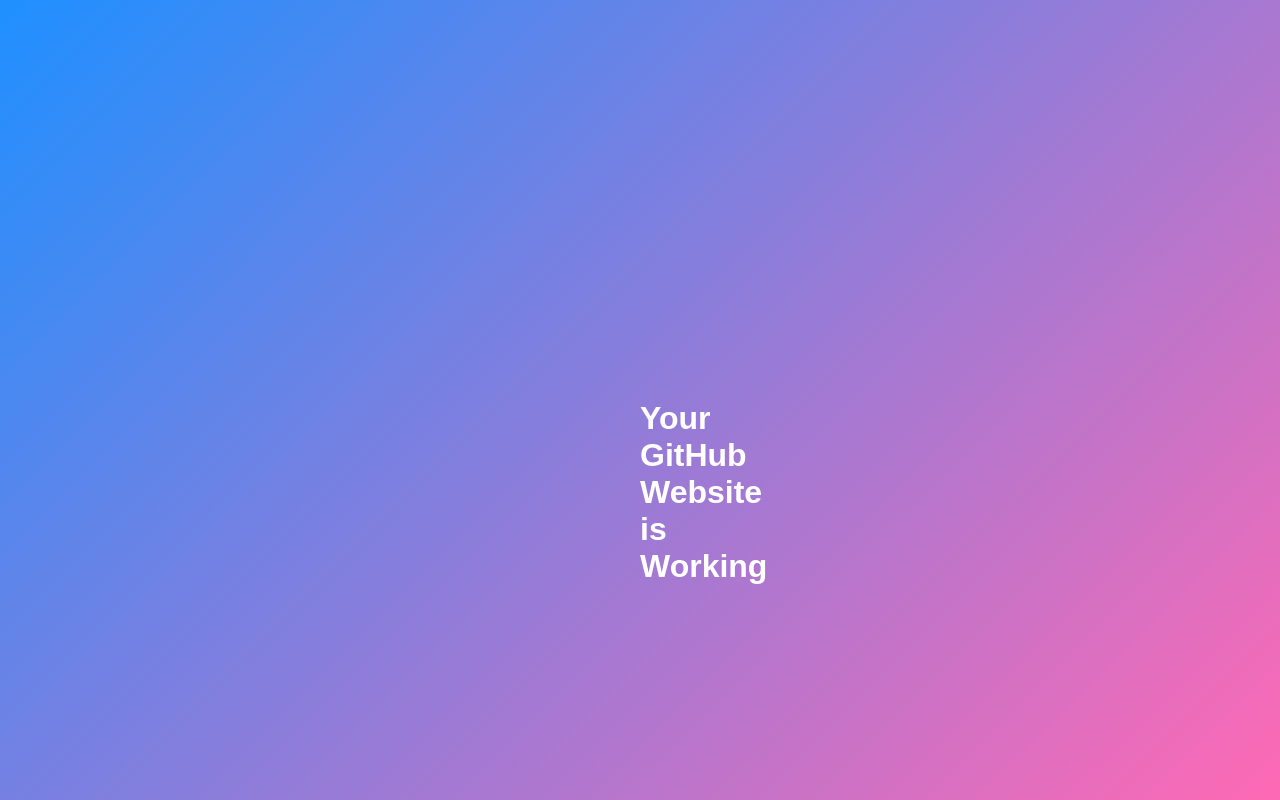
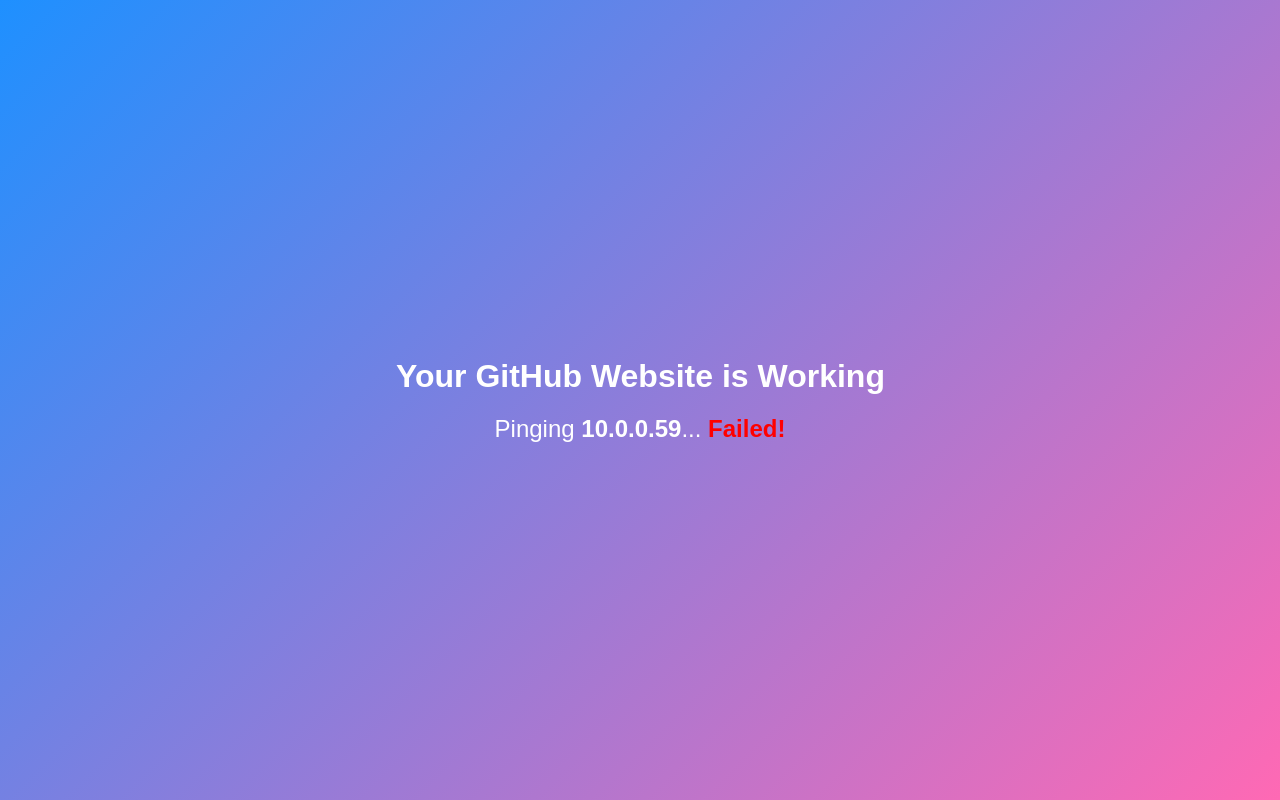
Before and after one commit to avrahulkumarreddy/avrahulkumarreddy.github.io, a plain HTML site: page index.html in a window 1280 px wide. Drawn offline with Linux system fonts and the light colour scheme; no server answers.

Commit message:
Update index.html

```diff
--- a/index.html
+++ b/index.html
@@ -3,32 +3,27 @@
 <head>
     <meta charset="UTF-8">
     <meta name="viewport" content="width=device-width, initial-scale=1.0">
-    <title>3D Effect - GitHub Website</title>
+    <title>3D GitHub Website with Ping</title>
     <style>
         body {
             margin: 0;
             height: 100vh;
             display: flex;
+            flex-direction: column;
             justify-content: center;
             align-items: center;
             background: linear-gradient(135deg, #1e90ff, #ff69b4);
             overflow: hidden;
             font-family: Arial, sans-serif;
+            color: #fff;
         }
 
         .text-container {
-            position: relative;
             font-size: 2rem;
-            color: #fff;
             font-weight: bold;
             transform-style: preserve-3d;
             animation: rotate 5s infinite linear;
-        }
-
-        .text-container span {
-            display: inline-block;
-            position: absolute;
-            transform: translateZ(0px);
+            text-align: center;
         }
 
         @keyframes rotate {
@@ -48,11 +43,45 @@
                 transform: rotateX(0deg) rotateY(0deg);
             }
         }
+
+        .ping-container {
+            margin-top: 20px;
+            font-size: 1.5rem;
+        }
+
+        .ping-status {
+            color: #ff0;
+            font-weight: bold;
+        }
     </style>
 </head>
 <body>
     <div class="text-container">
-        <span>Your GitHub Website is Working</span>
+        Your GitHub Website is Working
     </div>
+    <div class="ping-container">
+        <span>Pinging <strong>10.0.0.59</strong>... <span id="ping-status" class="ping-status">Checking...</span></span>
+    </div>
+
+    <script>
+        async function pingServer() {
+            const pingStatus = document.getElementById("ping-status");
+            const startTime = performance.now();
+
+            try {
+                // Make a fetch request to simulate ping
+                await fetch("https://10.0.0.59", { mode: "no-cors" });
+                const latency = Math.round(performance.now() - startTime);
+                pingStatus.textContent = `Success! Latency: ${latency} ms`;
+                pingStatus.style.color = "#0f0";
+            } catch (error) {
+                pingStatus.textContent = "Failed!";
+                pingStatus.style.color = "#f00";
+            }
+        }
+
+        // Run the ping function on page load
+        pingServer();
+    </script>
 </body>
 </html>
```
